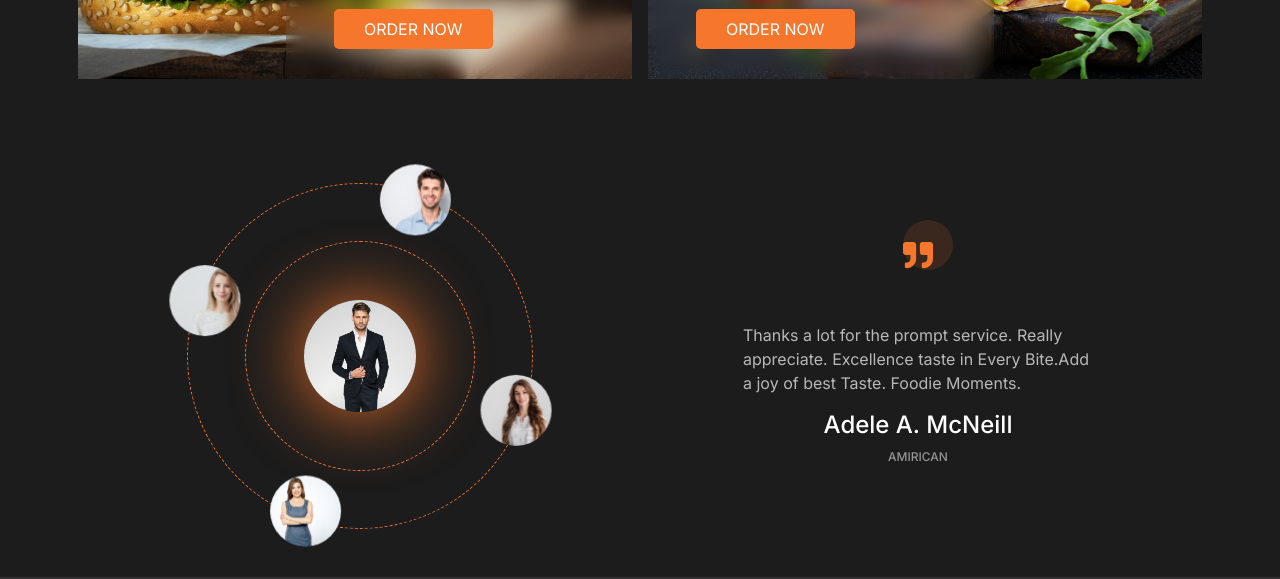
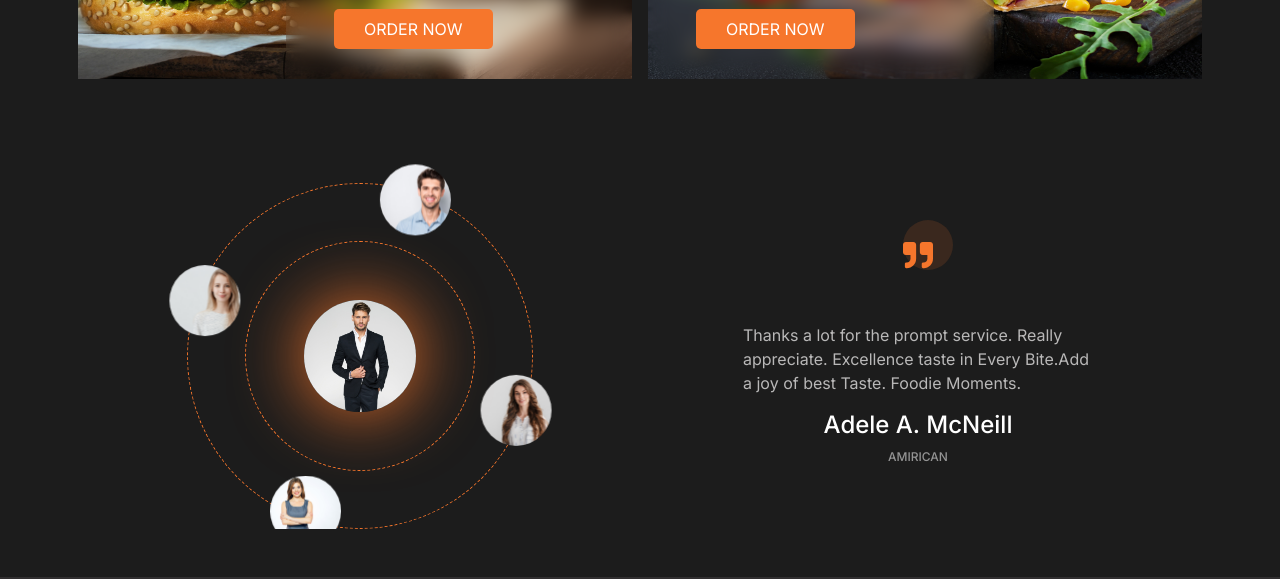
Before and after one commit to Diaa-0-Abdelaziz/FastFood, a Next.js app: page / in a window 1280 px wide. Shown: the part 2340-2919 px from the top of the page. Built offline with nearby package versions, Linux system fonts and the light colour scheme.

Commit message:
modified:   app/components/clients/clients.jsx

```diff
--- a/app/components/clients/clients.jsx
+++ b/app/components/clients/clients.jsx
@@ -13,7 +13,7 @@ export default function Clients() {
   }, [])
   return (
    <>
-   <div className="clients container mt-5 mb-5">
+   <div className="clients container mt-5 mb-5 overflow-hidden">
     <div className=" d-flex flex-wrap justify-content-around">
         <div className="mt-5" data-aos="fade-right">
         <div className="content">
```
